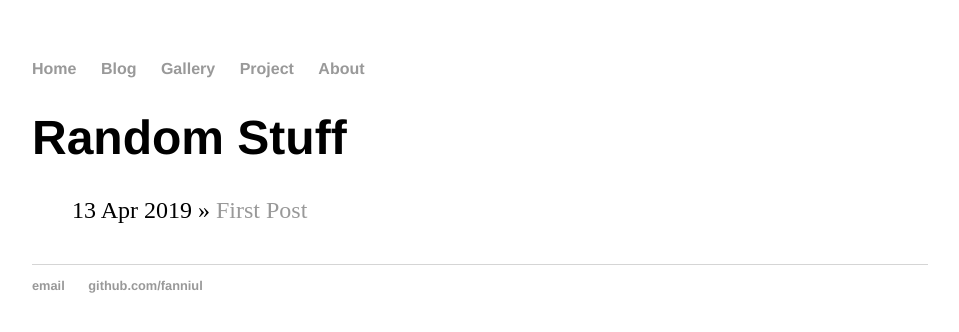
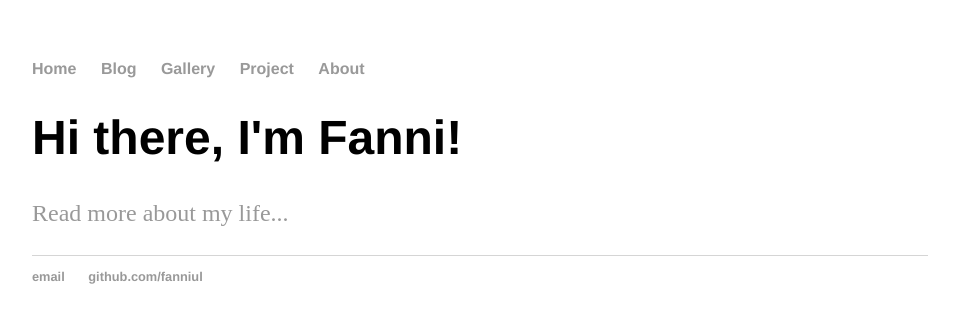
Before and after one commit to fanniul/fanniul.github.io, a Jekyll site: the page built from index.html, in a window 1280 px wide. Shown: the top 332 px of the page, without its empty margins (160-1119 px from the left). Built offline with Jekyll 4.4.1, drawn with Linux system fonts in a browser that asks for light colours.

Commit message:
Update index.html

```diff
--- a/index.html
+++ b/index.html
@@ -2,10 +2,7 @@
 layout: default
 title: Random Stuff
 ---
-	<h1>{{ page.title }}</h1>
-	<ul class="posts">
-
-	  {% for post in site.posts %}
-	    <li><span>{{ post.date | date_to_string }}</span> » <a href="{{ post.url }}" title="{{ post.title }}">{{ post.title }}</a></li>
-	  {% endfor %}
-	</ul>
+	<div class="blurb">
+	<h1>Hi there, I'm Fanni!</h1>
+	<p><a href="/about">Read more about my life...</a></p>
+	</div><!-- /.blurb -->
```
